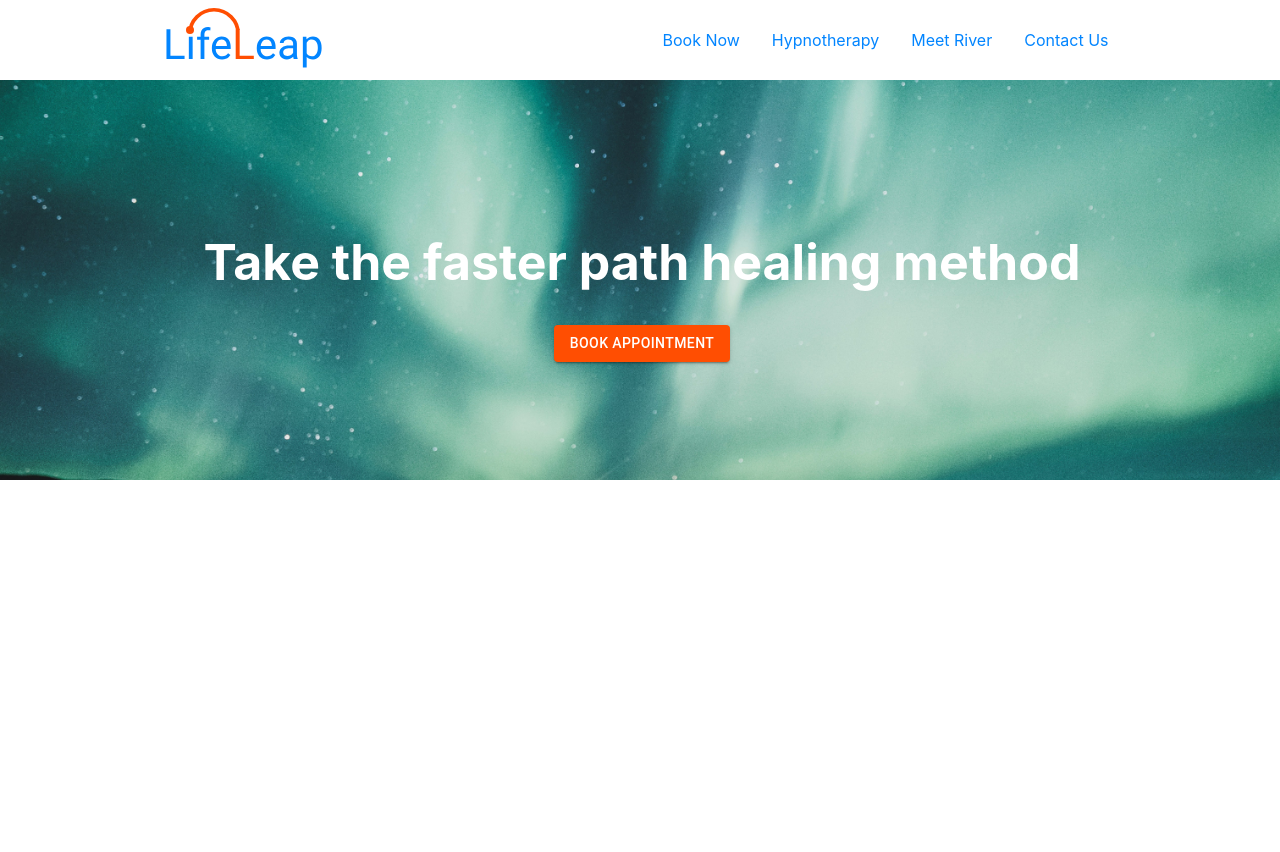
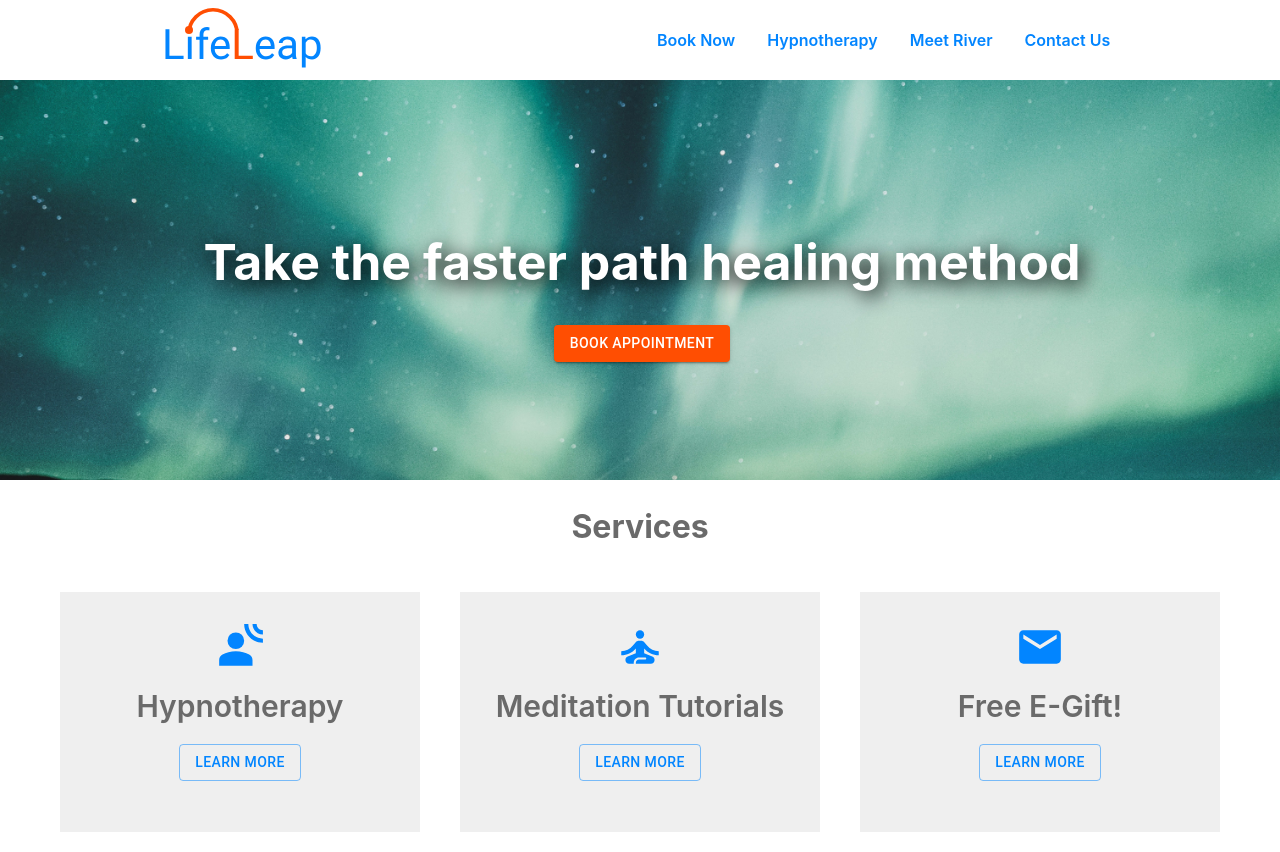
Before and after one commit to stacyrays/lifeleap, a React (Create React App) app: page / in a window 1280 px wide. Shown: the top 852 px of the page. Before the commit the page ends 800 px from the top, so only its background shows below. Built offline with nearby package versions, Linux system fonts and the light colour scheme.

Commit message:
create services component

```diff
--- a/src/App.css
+++ b/src/App.css
@@ -7,6 +7,12 @@
 h1 {
   color: #fff;
   font-size: 50px;
+  filter: drop-shadow(5px 5px 10px #000000);
+}
+
+h2 {
+  color: #6A6A6A;
+  font-size: 32px;
 }
 
 .header-text {
@@ -52,12 +58,3 @@ h1 {
 .app-link {
   color: #61dafb;
 }
-
-@keyframes App-logo-spin {
-  from {
-    transform: rotate(0deg);
-  }
-  to {
-    transform: rotate(360deg);
-  }
-}
--- a/src/App.tsx
+++ b/src/App.tsx
@@ -1,41 +1,9 @@
 import React from 'react';
 import { ReactComponent as Logo} from './ui/images/lifeleap-logo.svg';
 import NavBar from './ui/NavBar/NabBar';
-import { createTheme, ThemeProvider } from '@mui/material/styles';
-import Button from '@mui/material/Button';
-import { Box, Stack } from '@mui/system';
-import { Typography } from '@mui/material';
+import Services from './ui/Services/Services';
 import './App.css';
 
-
-// Augment the palette to include an ochre color
-declare module '@mui/material/styles' {
-  interface Palette {
-    ochre: Palette['primary'];
-  }
-
-  interface PaletteOptions {
-    ochre?: PaletteOptions['primary'];
-  }
-}
-
-// Update the Button's color options to include an ochre option
-declare module '@mui/material/Button' {
-  interface ButtonPropsColorOverrides {
-    ochre: true;
-  }
-}
-
-const theme = createTheme({
-  palette: {
-    ochre: {
-      main: '#FF4E02',
-      light: '#FF611D',
-      dark: '#D03F01',
-      contrastText: '#FFFFFF',
-    },
-  },
-});
 
 const App = () => {
   return (
@@ -44,19 +12,7 @@ const App = () => {
         <div className="app-logo"><Logo /></div>
         <NavBar />
       </header>
-      <div className="header-image">
-        <div className="header-text">
-          <h1>Take the faster path healing method</h1>
-          {/* <Button variant="contained" color="ochre">Book Appointment</Button> */}
-          <ThemeProvider theme={theme}>
-            <Stack gap={2} alignItems="center">
-              <Button variant="contained" color="ochre">
-               Book Appointment
-              </Button>
-            </Stack>
-          </ThemeProvider>
-        </div>
-      </div>
+      <Services />
     </div>
   );
 }
--- a/src/ui/NavBar/NavBar.css
+++ b/src/ui/NavBar/NavBar.css
@@ -6,6 +6,7 @@
 .nav-bar-item {
   padding: 8px;
   margin: 8px;
+  font-weight: 600;
 }
 
 .nav-bar-item a {
--- /dev/null
+++ b/src/ui/Services/Services.css
@@ -0,0 +1,48 @@
+
+h1 {
+  color: #fff;
+  font-size: 50px;
+  filter: drop-shadow(5px 5px 10px #000000);
+}
+
+h2 {
+  color: #6A6A6A;
+  font-size: 32px;
+}
+
+.service-panel-container {
+  display: flex;
+  flex-wrap: wrap;
+  flex-direction: row;
+  justify-content: center;
+  align-items: center;
+}
+.service-panel-item {
+  width: 20%;
+  min-width: 300px;
+  height: 180px;
+  margin: 20px;
+  background-color: #efefef;
+  padding: 30px;
+  color: #6A6A6A;
+}
+
+.service-panel-item:hover {
+  color: #0285FF;
+  cursor: pointer;
+}
+
+.service-text {
+  font-size: 30px;
+  font-weight: 600;
+  margin: 12px 0 20px 0;
+}
+
+@keyframes App-logo-spin {
+  from {
+    transform: rotate(0deg);
+  }
+  to {
+    transform: rotate(360deg);
+  }
+}
--- /dev/null
+++ b/src/ui/Services/Services.tsx
@@ -0,0 +1,108 @@
+import React from 'react';
+import { createTheme, ThemeProvider } from '@mui/material/styles';
+import Button from '@mui/material/Button';
+import { Box, Stack } from '@mui/system';
+// import { Typography } from '@mui/material';
+import SpatialAudioIcon from '@mui/icons-material/SpatialAudio';
+import SelfImprovementIcon from '@mui/icons-material/SelfImprovement';
+import EmailIcon from '@mui/icons-material/Email';
+import './Services.css';
+
+
+// Augment the palette to include an ochre color
+declare module '@mui/material/styles' {
+  interface Palette {
+    orange: Palette['primary'];
+    blue: Palette['secondary'];
+  }
+
+  interface PaletteOptions {
+    orange?: PaletteOptions['primary'];
+    blue?: PaletteOptions['secondary'];
+  }
+}
+
+// Update the Button's color options to include an ochre option
+declare module '@mui/material/Button' {
+  interface ButtonPropsColorOverrides {
+    orange: true;
+    blue: true;
+  }
+}
+
+const theme = createTheme({
+  palette: {
+    orange: {
+      main: '#FF4E02',
+      light: '#FF611D',
+      dark: '#D03F01',
+      contrastText: '#FFFFFF',
+    },
+    blue: {
+      main: '#0285FF',
+      light: '#2B99FF',
+      dark: '#006ED4',
+      contrastText: '#FFFFFF',
+    },
+  },
+});
+
+const Services = () => {
+  return (
+    <>
+    <div className="header-image">
+        <div className="header-text">
+          <h1>Take the faster path healing method</h1>
+          {/* <Button variant="contained" color="ochre">Book Appointment</Button> */}
+          <ThemeProvider theme={theme}>
+            <Stack gap={2} alignItems="center">
+              <Button variant="contained" color="orange">
+               Book Appointment
+              </Button>
+            </Stack>
+          </ThemeProvider>
+        </div>
+      </div>
+      <div className="service-panel-section">
+        <div className="sub-header-text"><h2>Services</h2></div>
+        <div className="service-panel-container">
+          <div className="service-panel-item">
+            <SpatialAudioIcon sx={{color:'#0285FF', height: '50px', width: '50px'}} />
+            <div className="service-text">Hypnotherapy</div>
+            <ThemeProvider theme={theme}>
+              <Stack gap={2} alignItems="center">
+              <Button variant="outlined" color="blue" >
+                  Learn More
+                </Button>
+              </Stack>
+            </ThemeProvider>
+          </div>
+          <div className="service-panel-item">
+            <SelfImprovementIcon sx={{color:'#0285FF', height: '50px', width: '50px'}} />
+            <div className="service-text">Meditation Tutorials</div>
+            <ThemeProvider theme={theme}>
+              <Stack gap={2} alignItems="center">
+                <Button variant="outlined" color="blue">
+                  Learn More
+                </Button>
+              </Stack>
+            </ThemeProvider>
+          </div>
+          <div className="service-panel-item">
+            <EmailIcon color="secondary" sx={{color:'#0285FF', height: '50px', width: '50px'}} />
+            <div className="service-text">Free E-Gift!</div>
+            <ThemeProvider theme={theme}>
+              <Stack gap={2} alignItems="center">
+              <Button variant="outlined" color="blue">
+                  Learn More
+                </Button>
+              </Stack>
+            </ThemeProvider>
+          </div>
+        </div>
+      </div>
+    </>
+  )
+}
+
+export default Services;
```
